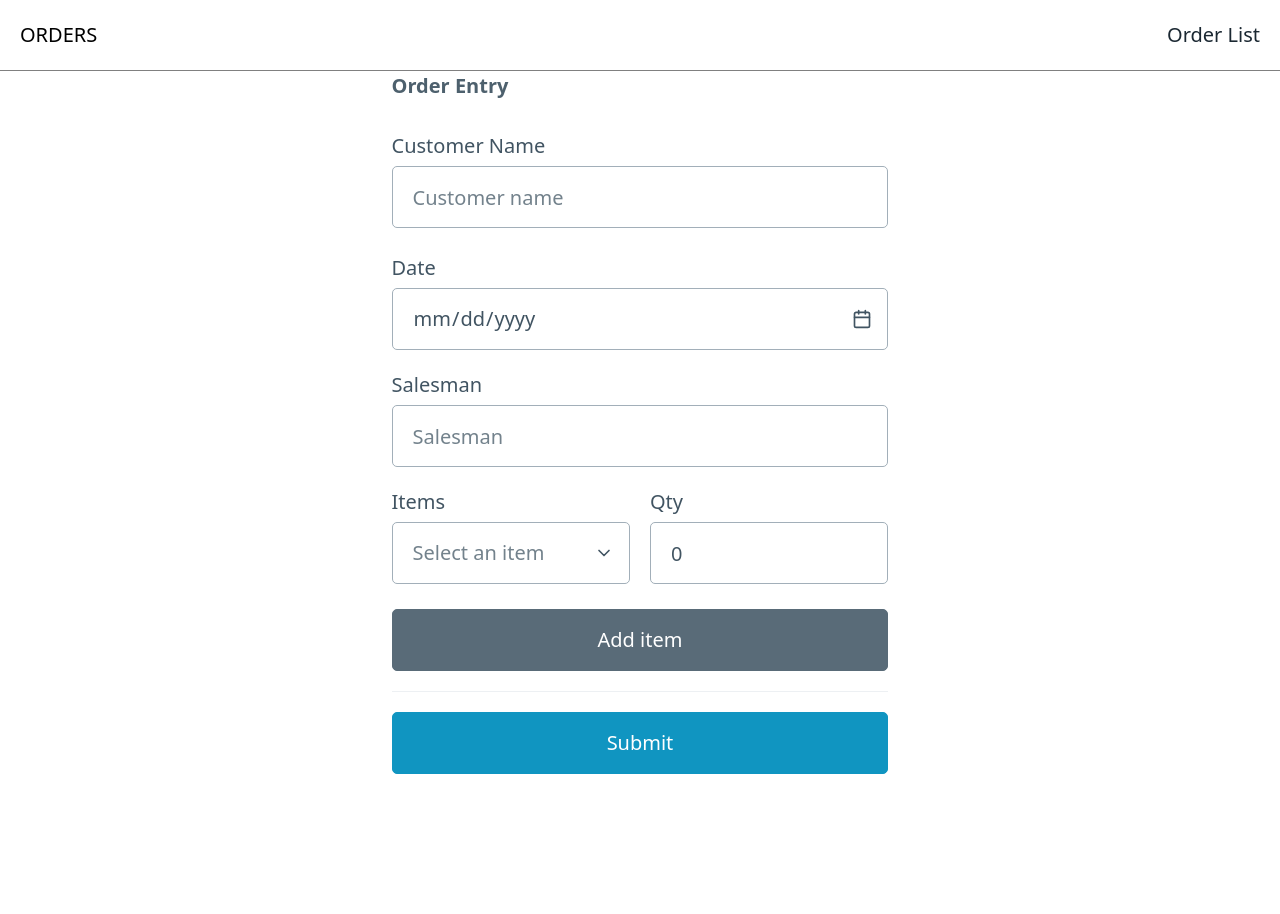
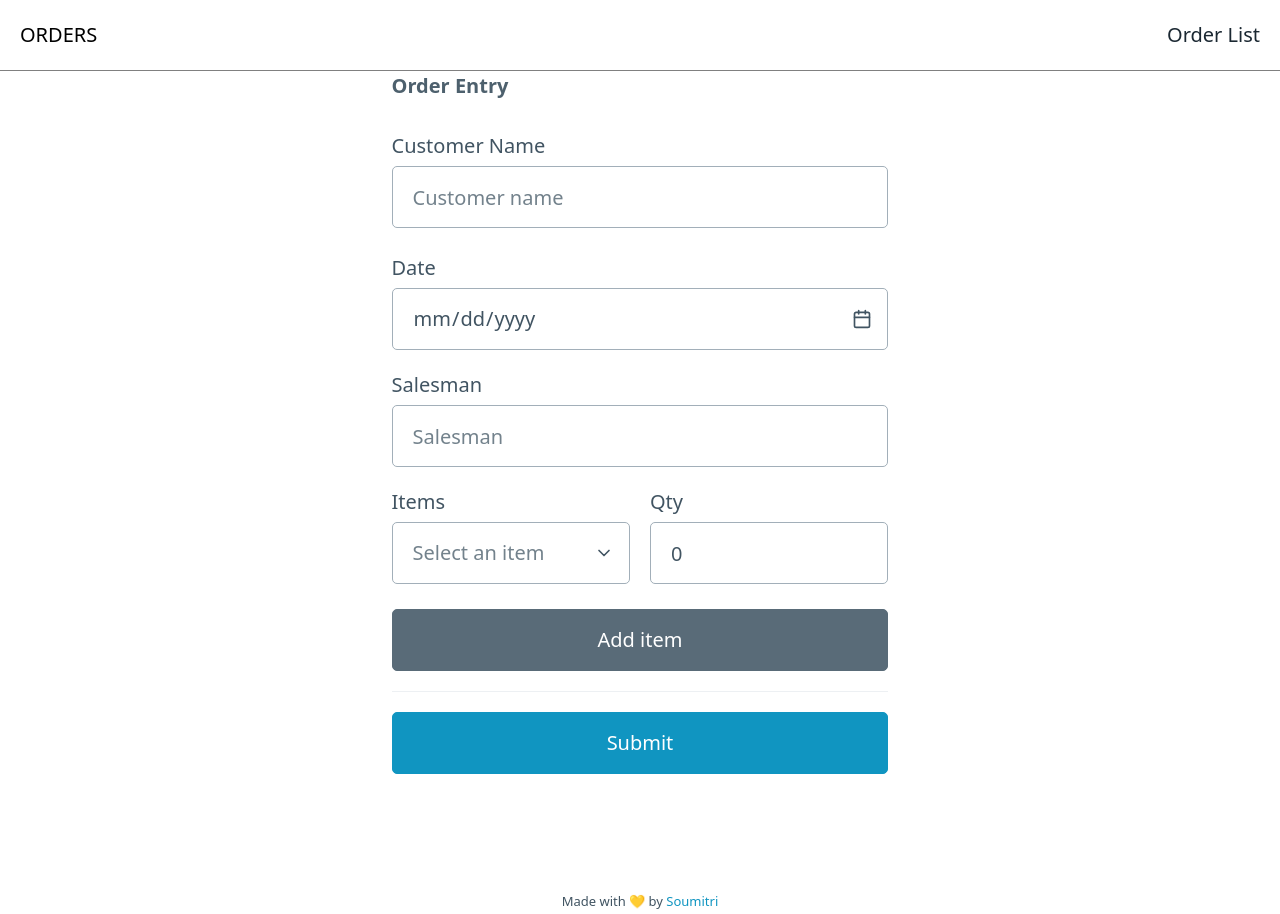
Before and after one commit to pattnaik-soumitri/aus-order-app, a Vue app: page / in a window 1280 px wide. Before the commit the page ends 884 px from the top, so only its background shows below. Built offline with nearby package versions, Linux system fonts and the light colour scheme.

Commit message:
- Added footer

```diff
--- a/src/App.vue
+++ b/src/App.vue
@@ -17,6 +17,12 @@ import { RouterLink, RouterView } from 'vue-router'
   <main class="container">
     <RouterView />
   </main>
+
+  <footer>
+    <div class="footer">
+      <small>Made with 💛 by <a href="https://in.linkedin.com/in/soumitri-pattnaik-69766a112" target="_blank">Soumitri</a></small>
+    </div>
+  </footer>
 </template>
 
 
@@ -32,4 +38,13 @@ nav ul {
   margin-left: 10px;
   margin-right: 10px;
 }
+
+.footer {
+  margin: auto;
+  width: 100vh;
+  text-align: center;
+}
+.footer small {
+  font-size: small;
+}
 </style>
```
